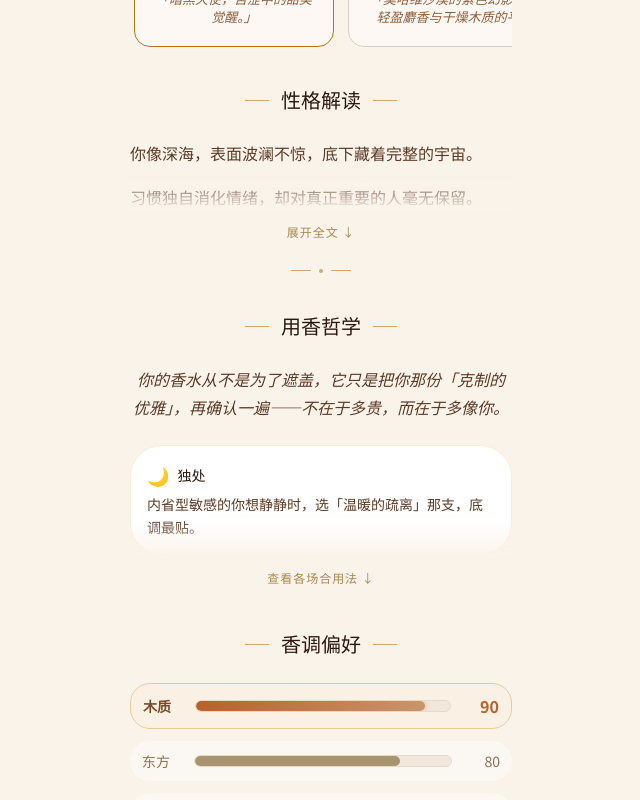
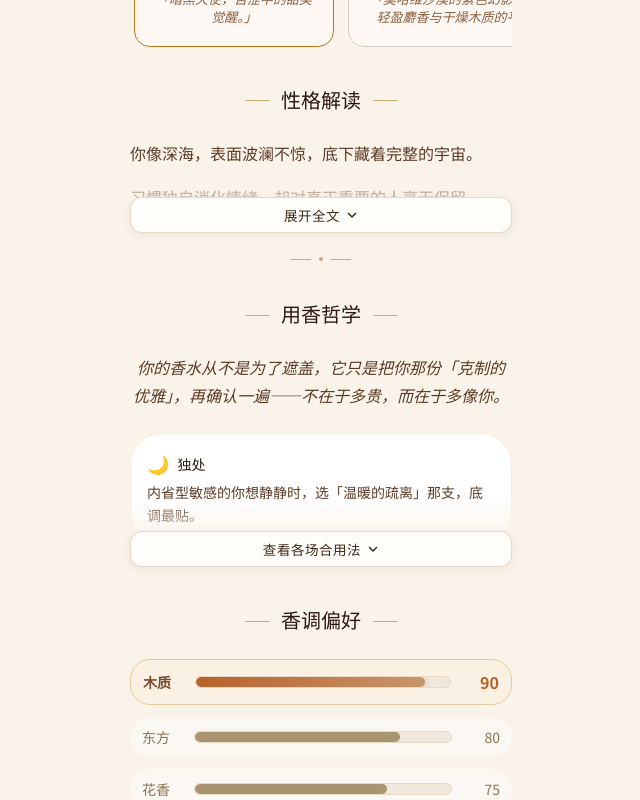
Before and after one commit to Ici17/Crush-Xiangjian, a Next.js app: page /result in a window 1280 px wide. Shown: the part 1500-2300 px from the top of the page, without its empty margins (319-959 px from the left). Built offline with nearby package versions, Linux system fonts and the light colour scheme.

Commit message:
fix(结果页): 折叠提示改整行操作带并上移贴住渐隐区（更醒目、字不再沉底）

```diff
--- a/components/CollapsibleBlock.tsx
+++ b/components/CollapsibleBlock.tsx
@@ -31,6 +31,72 @@ export default function CollapsibleBlock({
 }) {
   const [open, setOpen] = useState(false);
   const dark = tone === "dark";
+  const label = open ? lessLabel : moreLabel;
+
+  /**
+   * 提示条（2026-11-10 视觉调整）。
+   *
+   * 旧版是 12px 金色小字、无边框、悬在渐隐下方 8px 的空白处 —— 用户反馈
+   * 「展开收起提示不够明显、字太下了」。现在改成有底色 / 细边框 / chevron 的整行操作带：
+   *  - 收起态 marginTop 用 -14px 上移，贴住渐隐区，文字重心随之抬高；
+   *  - 展开态回到 4px 正常间距，避免压住展开后的最后一行正文；
+   *  - 视觉高度只有 34px，命中区仍由 .tap-44-y 的伪元素扩到 44px（不改视觉尺寸）。
+   * 不改动 collapsedHeight：调用方有一处只给 52px，塞大按钮会盖住正文。
+   */
+  const toggle = (
+    <button
+      className="tap-44-y"
+      onClick={() => setOpen((v) => !v)}
+      aria-expanded={open}
+      style={{
+        display: "flex",
+        alignItems: "center",
+        justifyContent: "center",
+        gap: 6,
+        position: "relative",
+        zIndex: 1,
+        // 整行操作带而不是小胶囊：小胶囊会把渐隐那行文字从中间切成两半，
+        // 整行带则形成一条完整的「下面还有内容」边界，也更醒目。
+        width: "100%",
+        margin: open ? "4px 0 0" : "-14px 0 0",
+        padding: "7px 18px",
+        minHeight: 34,
+        fontSize: "13.5px",
+        fontWeight: 500,
+        letterSpacing: "0.04em",
+        color: dark ? "var(--cx-warm-ink)" : "var(--cx-brown-deep)",
+        background: dark ? "rgba(250,243,234,0.12)" : "var(--cx-surface)",
+        border: dark
+          ? "1px solid rgba(212,165,116,0.45)"
+          : "1px solid var(--cx-border-soft)",
+        borderRadius: "12px",
+        boxShadow: dark ? "none" : "0 2px 10px rgba(139,111,92,0.12)",
+        cursor: "pointer",
+        fontFamily: "Noto Sans SC, sans-serif",
+      }}
+    >
+      <span>{label}</span>
+      <svg
+        width="12"
+        height="12"
+        viewBox="0 0 12 12"
+        fill="none"
+        aria-hidden
+        style={{
+          transform: open ? "rotate(180deg)" : "none",
+          transition: "transform 200ms var(--cx-ease-out)",
+        }}
+      >
+        <path
+          d="M2.5 4.5L6 8L9.5 4.5"
+          stroke="currentColor"
+          strokeWidth="1.5"
+          strokeLinecap="round"
+          strokeLinejoin="round"
+        />
+      </svg>
+    </button>
+  );
 
   return (
     <div className={className}>
@@ -50,7 +116,7 @@ export default function CollapsibleBlock({
               left: 0,
               right: 0,
               bottom: 0,
-              height: 36,
+              height: 48,
               background: dark
                 ? "linear-gradient(180deg, rgba(61,40,23,0) 0%, var(--cx-brown-deep) 100%)"
                 : "linear-gradient(180deg, var(--cx-cream-0) 0%, var(--cx-cream) 100%)",
@@ -59,25 +125,7 @@ export default function CollapsibleBlock({
           />
         )}
       </div>
-      <button
-        className="tap-44-y"
-        onClick={() => setOpen((v) => !v)}
-        aria-expanded={open}
-        style={{
-          display: "block",
-          margin: "8px auto 0",
-          padding: "4px 10px",
-          fontSize: "12px",
-          letterSpacing: "0.08em",
-          color: dark ? "var(--cx-gold-light)" : "var(--cx-gold)",
-          background: "transparent",
-          border: "none",
-          cursor: "pointer",
-          fontFamily: "Noto Sans SC, sans-serif",
-        }}
-      >
-        {open ? `${lessLabel} ↑` : `${moreLabel} ↓`}
-      </button>
+      {toggle}
     </div>
   );
 }
```
